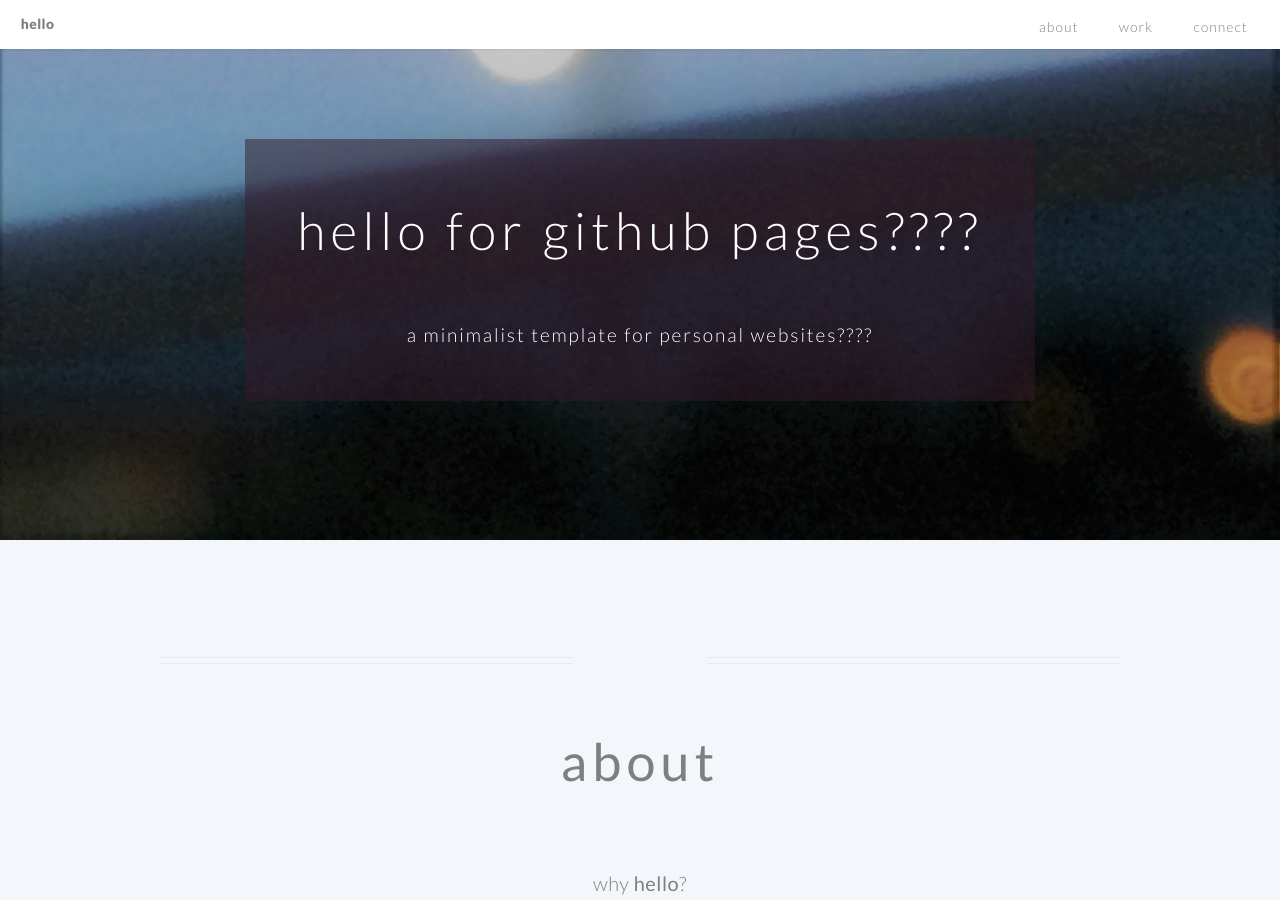
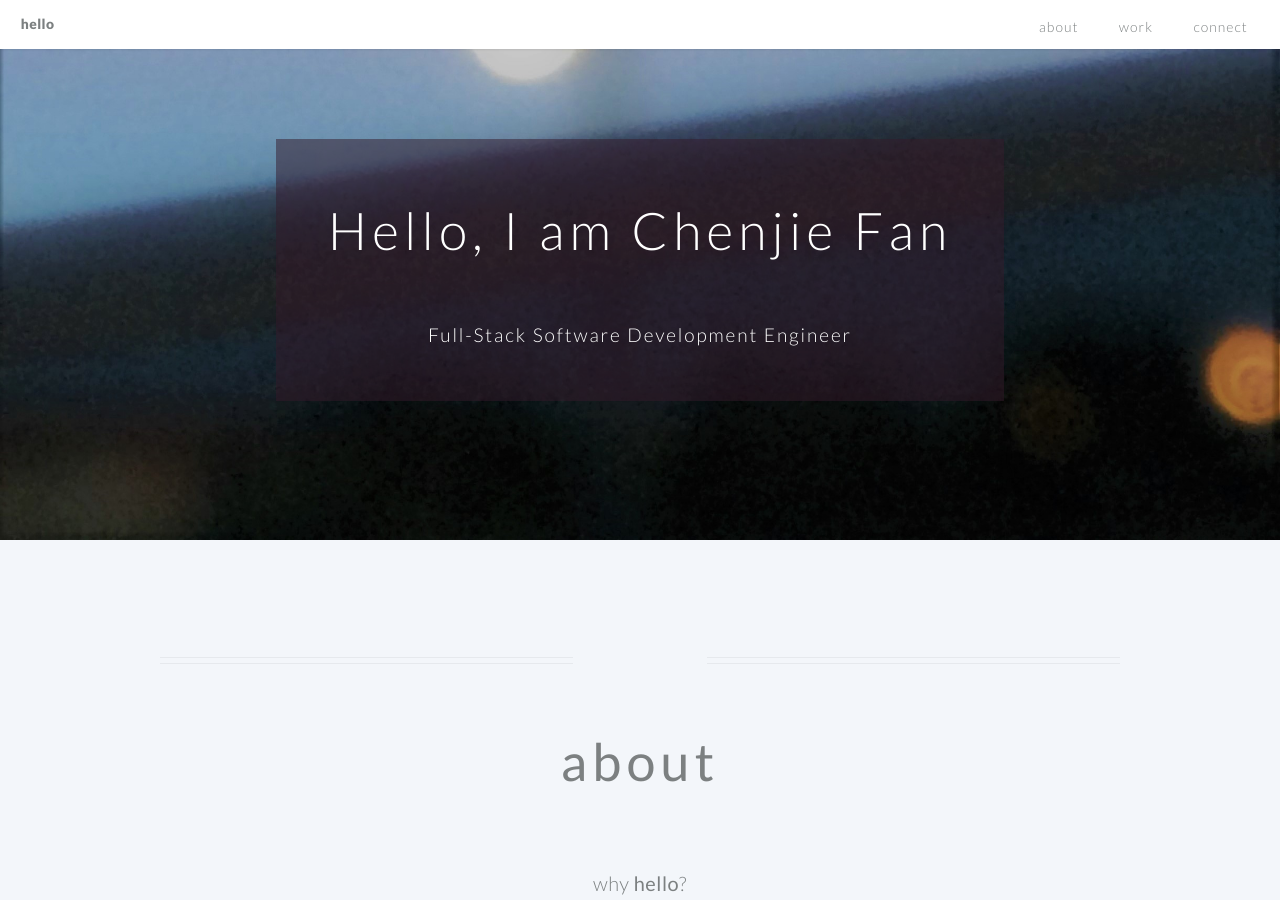
Before and after one commit to fanchenjie/fanchenjie.github.io, a Jekyll site: the page built from index.md, in a window 1280 px wide and 900 px high. Built offline with Jekyll 4.4.1, drawn with Linux system fonts in a browser that asks for light colours.

Commit message:
updated title and sub title

```diff
--- a/index.md
+++ b/index.md
@@ -4,8 +4,8 @@ layout: hello-default
 # using Markdown language, you can customize the following variables!
 
 # these variables are required -------------------------------
-banner_title: hello for github pages????
-banner_subtitle: a minimalist template for personal websites????
+banner_title: Hello, I am Chenjie Fan
+banner_subtitle: Full-Stack Software Development Engineer
 background_image: /images/background.jpeg
 
 # all of the following variables are optional -----------------
```
